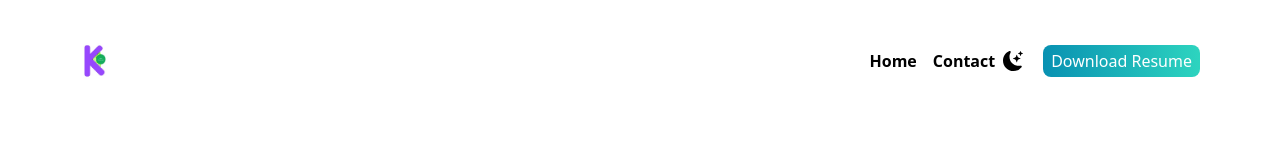
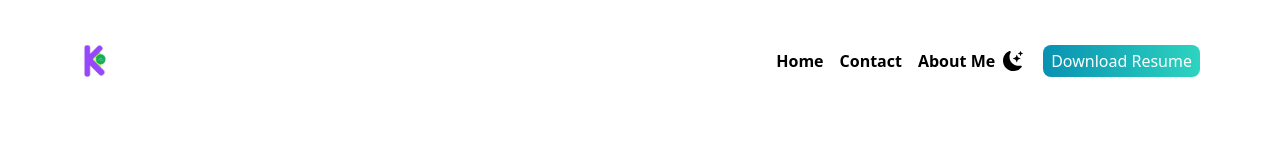
Before and after one commit to 20boy/portfolio1, a React (Create React App) app: page / in a window 1280 px wide. Shown: the top 160 px of the page. Built offline with nearby package versions, Linux system fonts and the light colour scheme.

Commit message:
Update App.js

```diff
--- a/src/App.js
+++ b/src/App.js
@@ -21,6 +21,7 @@ function App() {
           <ul className='flex items-center'>
             <li className='shizzy font-bold ml-4 cursor-pointer'>Home</li>
             <li className='shizzy font-bold ml-4 cursor-pointer '>Contact</li>
+            <li className='shizzy font-bold ml-4 cursor-pointer '>About Me</li>
             <li><BsFillMoonStarsFill className='cursor-pointer text-xl ml-2' /></li>
             <a href="./images/Koyejo 's Resume-hackerresume.pdf" download={resume}> <button title='Download Resume' className=' bg-gradient-to-r  from-cyan-600 to-teal-400 text-white py-1 px-2 ml-5 rounded-lg'>Download Resume</button></a>
           </ul>
```
